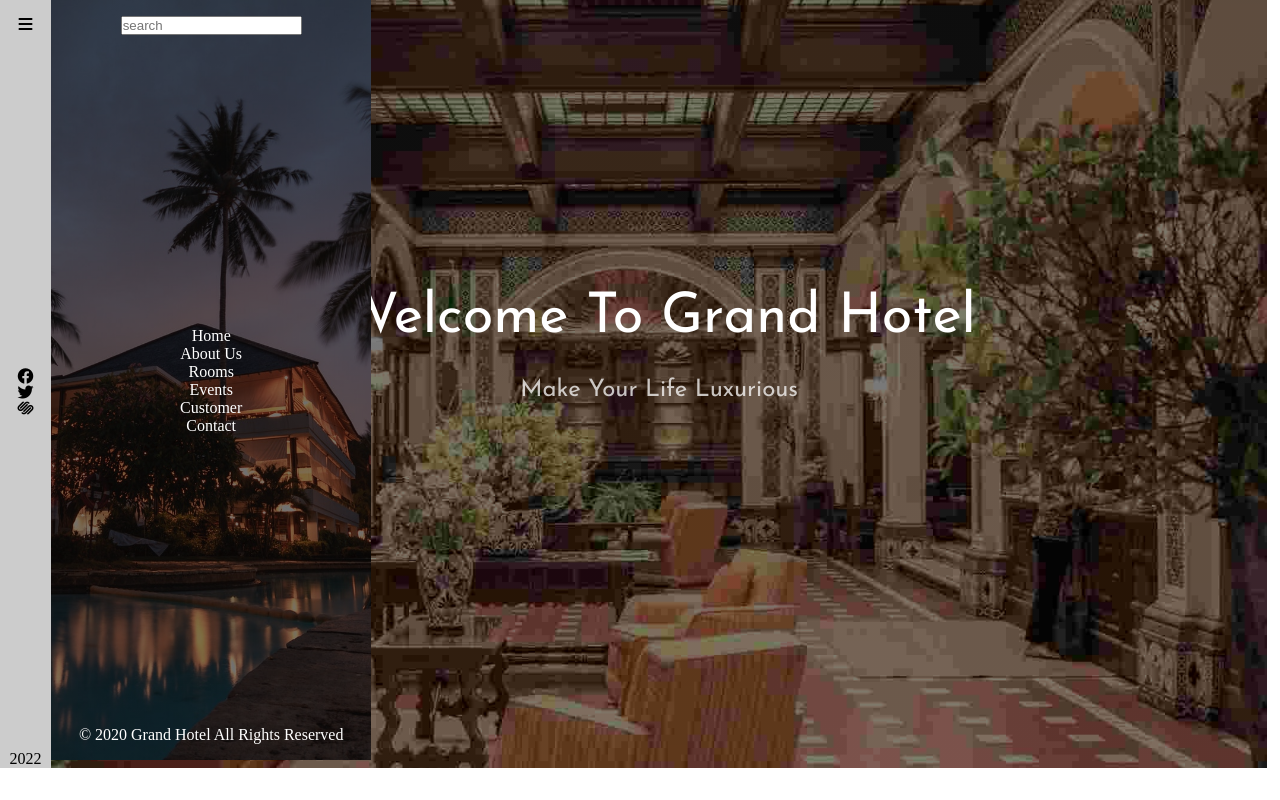
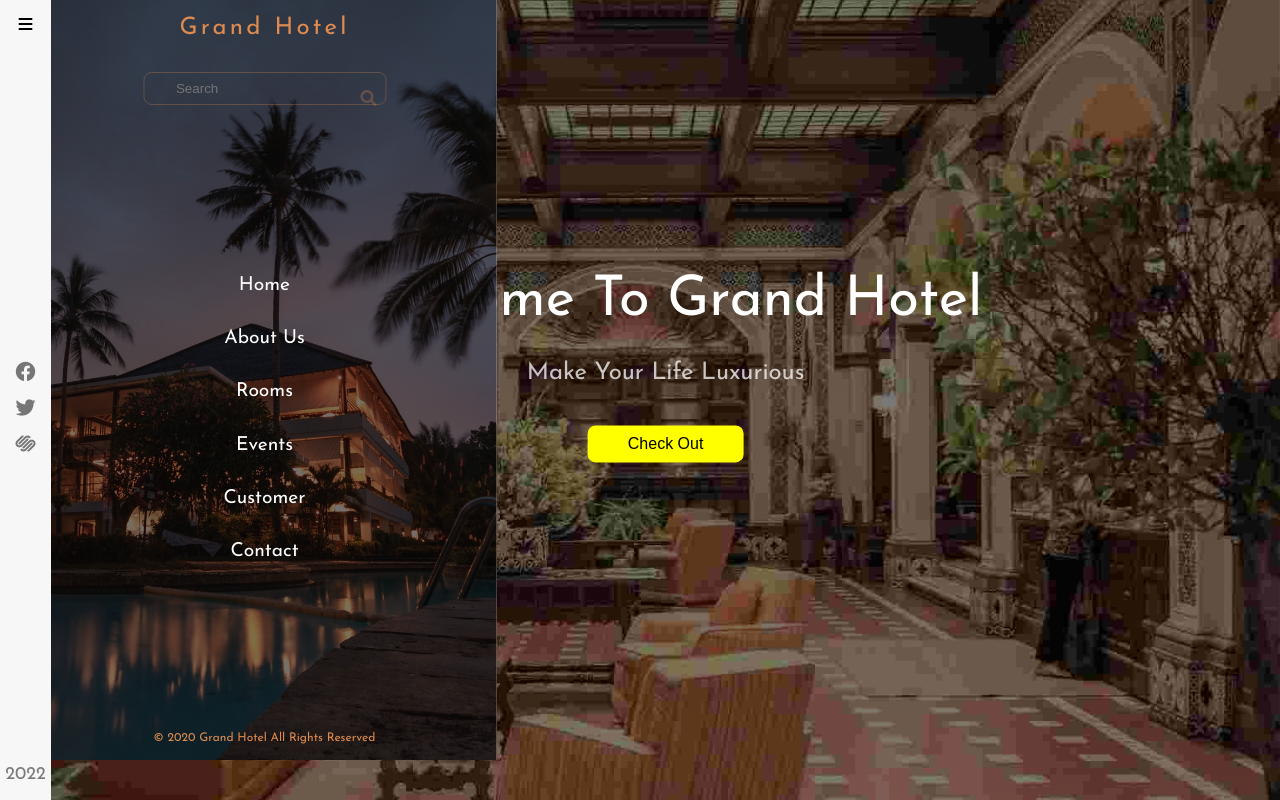
Before and after one commit to mansoorabbas123/GrandHotel, a plain HTML site: page index.html in a window 1280 px wide. Both pictures are taken after a click on the element 25 px from the left and 25 px from the top of the page. Drawn offline with Linux system fonts and the light colour scheme; files whose address does not match are found by name.

Commit message:
second commit

```diff
--- a/css/style.css
+++ b/css/style.css
@@ -5,18 +5,23 @@
 }
 
 :root {
-  --primaryColor: #da6e22;
+  --primaryColor: #df8b50;
 }
 
 body {
+  font-family: "Josefin Sans", sans-serif;
 }
 
+/*
 h1,
 h2,
 h3,
 h4,
 h5 {
-}
+} */
+/* body {
+  overflow-x: hidden;
+} */
 
 /*-----------------------------------------------------------------------------------------------------------
 -----------------------------------------------HEADER--------------------------------------------------------
@@ -24,10 +29,12 @@ h5 {
 
 #header {
   display: flex;
+  position: relative;
+  height: 100vh;
 }
 
-.header-item {
-}
+/* .header-item {
+} */
 
 .sidebar {
   width: 4vw;
@@ -36,7 +43,9 @@ h5 {
   align-items: center;
   height: 96vh;
   justify-content: space-between;
-  background-color: rgb(204, 204, 204);
+  background-color: rgb(247, 247, 247);
+  z-index: 1;
+  height: 100%;
 }
 
 .sidebar .toggle {
@@ -46,6 +55,24 @@ h5 {
 .social-links {
   display: flex;
   flex-direction: column;
+}
+
+.social-links i {
+  margin-top: 1rem;
+  font-size: 20px;
+  color: rgba(0, 0, 0, 0.521);
+  transition: transform 0.3s ease-out;
+}
+
+.social-links i:hover {
+  color: var(--primaryColor);
+  transform: translateY(-5px);
+}
+
+.date {
+  margin-bottom: 1rem;
+  color: rgba(0, 0, 0, 0.507);
+  font-size: 18px;
 }
 
 @media (max-width: 540px) {
@@ -67,7 +94,8 @@ h5 {
 }
 
 .hero {
-  width: 95vw;
+  width: 96vw;
+  height: 100vh;
   position: relative;
   text-align: center;
   background-image: linear-gradient(rgba(0, 0, 0, 0.527), rgba(0, 0, 0, 0.5)),
@@ -90,6 +118,7 @@ h5 {
 
 .brand-title {
   color: var(--primaryColor);
+  font-size: 24px;
 }
 
 .hero-text {
@@ -118,14 +147,31 @@ h5 {
   padding: 1rem 0;
 }
 
+.hero-btn {
+  padding: 0.6rem 2.5rem;
+  background-color: yellow;
+  border: none;
+  border-radius: 0.5rem;
+  font-weight: 400;
+  font-size: 16px;
+  margin-top: 1.5rem;
+  transition: background-color 1s ease;
+}
+
+.hero-btn:hover {
+  background-color: rgb(146, 146, 0);
+  cursor: pointer;
+}
+
 /* toggle code start*/
 .sidebar-colapse {
-  display: none;
+  display: flex;
   position: absolute;
   top: 0;
   left: 0;
   background-color: #fff;
-  width: 20rem;
+  width: 29rem;
+  height: 100%;
   border: #000;
   padding: 1rem;
   background-image: linear-gradient(rgba(0, 0, 0, 0.527), rgba(0, 0, 0, 0.5)),
@@ -134,25 +180,93 @@ h5 {
   background-size: cover;
   color: #fff;
   height: 95vh;
+  flex-direction: column;
+  justify-content: space-between;
+  align-items: center;
+  transform: translateX(-100%);
+  transition: transform 1s ease;
+}
+.sidebar-colapse p {
+  text-align: center;
+  font-size: 12px;
+  color: var(--primaryColor);
+}
+.active {
+  transform: translateX(11%);
 }
 
-.active {
-  display: flex;
+@media (max-width: 1362px) {
+  .active {
+    transform: translateX(7%);
+  }
+}
+@media (max-width: 496px) {
+  .sidebar-colapse {
+    width: 100%;
+  }
 }
 /* toggle code end*/
 
-.sidebar-colapse {
-  flex-direction: column;
-  justify-content: space-between;
+.navbar-header {
+  text-align: center;
+}
+
+.navbar-header h1 {
+  font-size: 1.5rem;
+  font-weight: 300;
+  letter-spacing: 0.2rem;
+  color: var(--primaryColor);
+  margin-bottom: 2rem;
+  font-weight: 200;
+}
+
+.search-box {
+  position: relative;
+}
+
+.navbar-header input[type="text"] {
+  background-color: rgba(0, 0, 0, 0);
+  border: 1px ridge #df8c5048;
+  padding: 0.5rem 2rem;
+  border-radius: 0.5rem;
+  color: rgba(255, 255, 255, 0.514);
+  outline: none;
+}
+
+.search-icon {
+  position: absolute;
+  top: 5.6rem;
+  right: 7.5rem;
+  color: #df8c5048;
+}
+
+@media (max-width: 456px) {
+  .search-icon {
+    top: 4.5rem;
+    right: 6.5rem;
+  }
 }
 
 .navbar {
+  text-align: center;
+  height: 20rem;
   display: flex;
   flex-direction: column;
-  /* justify-content: space-evenly; */
+  justify-content: space-around;
+}
+
+.navbar .navbar-item {
 }
 
 .navbar a {
   text-decoration: none;
   color: #fff;
+  font-size: 1.2rem;
 }
+
+@media (max-width: 456px) {
+  .sidebar-colapse {
+    padding: 0;
+    height: 60vh;
+  }
+}
--- a/index.html
+++ b/index.html
@@ -26,6 +26,8 @@
     <title>Grand Hotel</title>
   </head>
   <body>
+    <!-- SECTION > HEADER  -->
+    <!-- HEADER  -->
     <header id="header">
       <div class="sidebar header-item">
         <div class="toggle">
@@ -38,18 +40,30 @@
         </div>
         <div class="date">2022</div>
       </div>
+      <!-- HERO  -->
       <div class="hero header-item">
         <div class="title-logo">
           <img src="./img/crown.png" alt="logo" />
           <div class="brand-title">Grand Hotel</div>
         </div>
-        <h1 class="hero-text">
+        <div class="hero-text">
+          <h1 class="">
             <span class="hero-text-primary">welcome to grand Hotel</span>
             <span class="hero-text-desc">Make your life luxurious</span>
           </h1>
+          <button class="btn hero-btn">Check Out</button>
+        </div>
+      </div>
+      <!-- SIDEBAR-COLAPSE  -->
       <div class="sidebar-colapse">
-          <div class="search">
-            <input type="text" placeholder="search" />
+        <div class="navbar-header">
+          <h1>Grand Hotel</h1>
+          <div class="search-box">
+            <input type="text" placeholder="Search" />
+          </div>
+          <div class="search-icon">
+            <i class="fas fa-search"></i>
+          </div>
         </div>
         <nav class="navbar">
           <div class="nav-item"><a href="#">Home</a></div>
@@ -61,7 +75,6 @@
         </nav>
         <p>© 2020 Grand Hotel All Rights Reserved</p>
       </div>
-      </div>
     </header>
     <script src="js/app.js"></script>
   </body>
```
Lines whose indentation alone changed are shown as unchanged.
